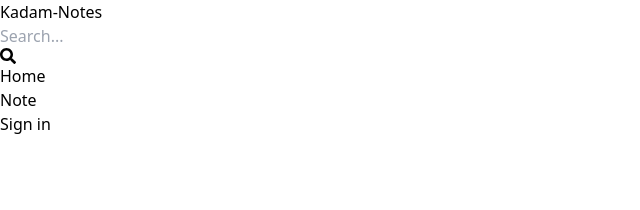
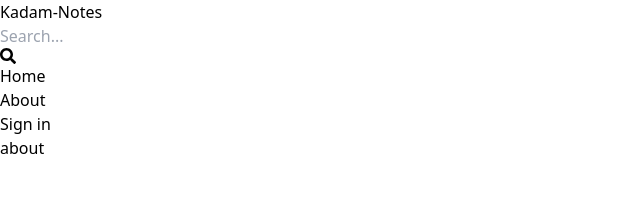
Before and after one commit to 3MaheshKadam/MERN-Note, a React (Vite) app in the folder client/: page /about in a window 1280 px wide. Shown: the top 210 px of the page, without its empty margins (0-640 px from the left). Built offline with nearby package versions, Linux system fonts and the light colour scheme.

Commit message:
basic changes

```diff
--- a/client/src/App.jsx
+++ b/client/src/App.jsx
@@ -5,7 +5,7 @@
 import Footer from "./components/Footer.jsx";
 import SignIn from "./pages/SignIn.jsx";
 import SignUp from "./pages/SignUp.jsx";
-import CreateNote from "./pages/CreateNote.jsx";
+import About from "./pages/About.jsx";
 import Home from "./pages/Home.jsx";
 
 const App = () => {
@@ -16,7 +16,7 @@
         <Route path="/" element={<Home />} />
         <Route path="/signin" element={<SignIn />} />
         <Route path="/signup" element={<SignUp />} />
-        <Route path="/create-note" element={<CreateNote />} />
+        <Route path="/about" element={<About />} />
       </Routes>
       <Footer />
     </BrowserRouter>
--- a/client/src/components/Header.jsx
+++ b/client/src/components/Header.jsx
@@ -25,9 +25,9 @@
               Home
             </li>
           </Link>
-          <Link to="/create-note">
+          <Link to="/about">
             <li className="hidden sm:inline text-white hover:text-accent">
-              Note
+              About
             </li>
           </Link>
           <Link to="/signin">
--- /dev/null
+++ b/client/src/pages/About.jsx
@@ -0,0 +1,7 @@
+import React from "react";
+
+const About = () => {
+  return <div>about</div>;
+};
+
+export default About;
--- a/client/src/pages/CreateNote.jsx
+++ /dev/null
@@ -1,7 +0,0 @@
-import React from "react";
-
-const CreateNote = () => {
-  return <div>createnote</div>;
-};
-
-export default CreateNote;
--- a/client/src/pages/SignIn.jsx
+++ b/client/src/pages/SignIn.jsx
@@ -82,7 +82,7 @@
       </form>
       <div className="flex gap-2 mt-5">
         <p>Dont have an account?</p>
-        <Link to={"/sign-up"}>
+        <Link to={"/signup"}>
           <span className="text-blue-700">Sign up</span>
         </Link>
       </div>
```
